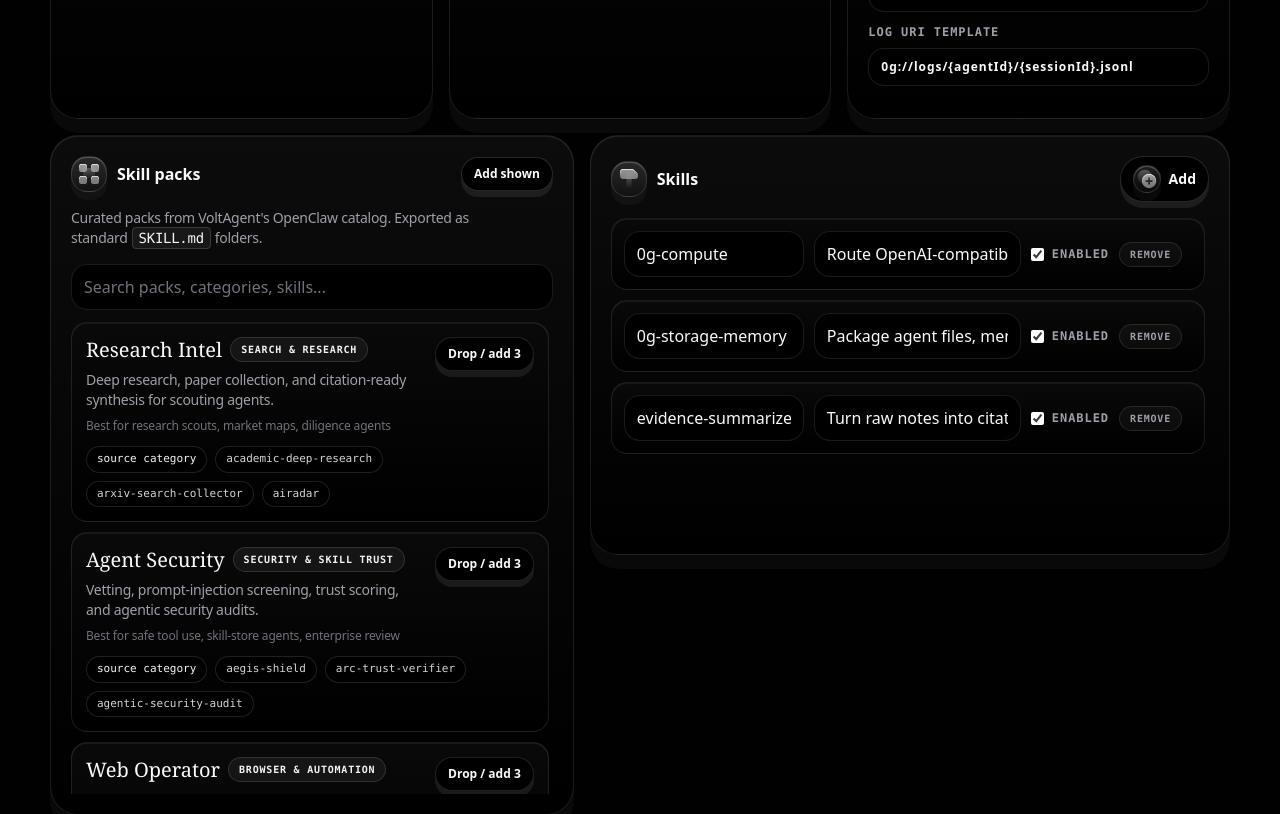
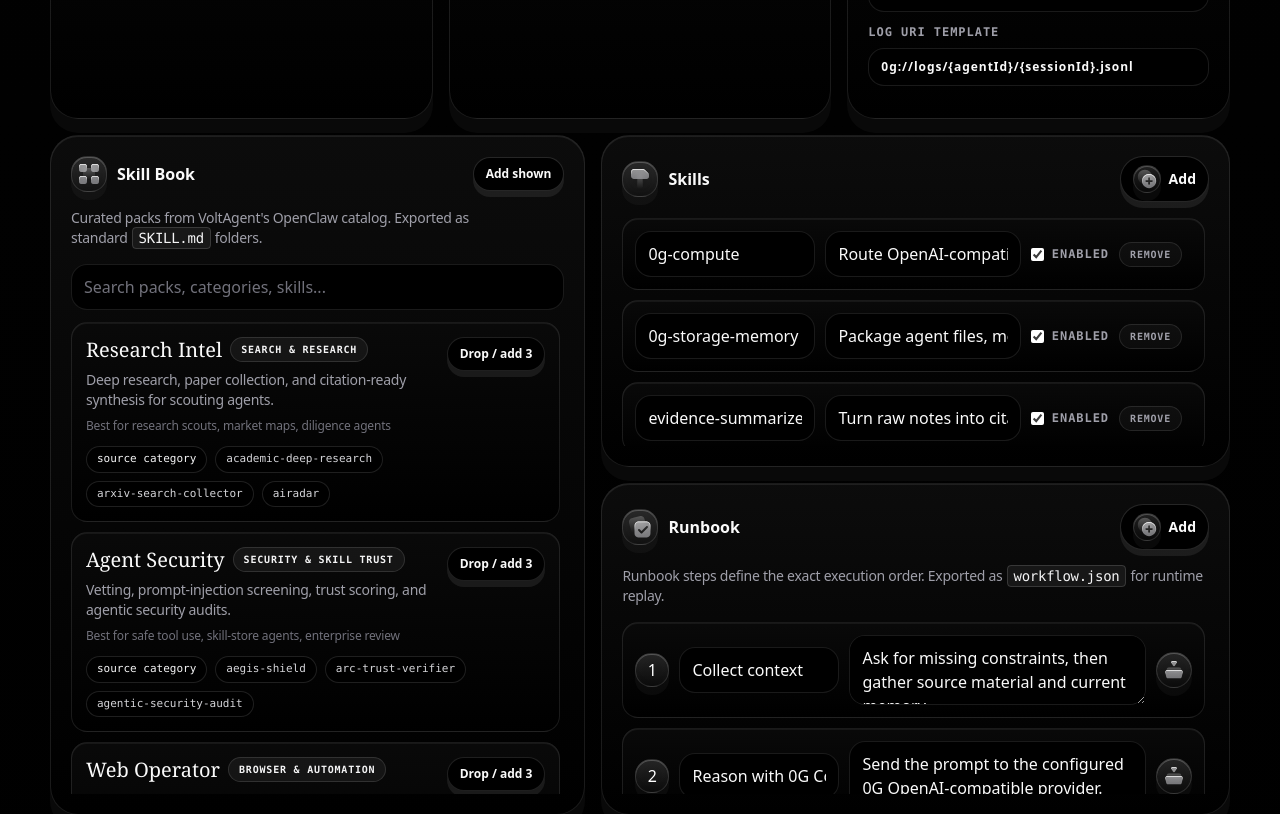
Before and after one commit to ayush-that/openagents-project, a React (Vite) app: page / in a window 1280 px wide. Shown: the part 2820-3634 px from the top of the page. Built offline with nearby package versions, Linux system fonts and the light colour scheme.

Commit message:
Balance skill book builder layout
Co-Authored-By: Lakkhan Madarchod <ayush1337@hotmail.com>

```diff
--- a/src/App.tsx
+++ b/src/App.tsx
@@ -1223,14 +1223,14 @@ function App() {
         </section>
       </section>
 
-      <section className="mt-4 grid items-start gap-4 xl:grid-cols-[minmax(0,0.9fr)_minmax(560px,1.1fr)]">
-        <section className={`${panelClass} flex flex-col xl:max-h-[680px] xl:min-h-[420px]`}>
+      <section className="mt-4 grid items-start gap-4 xl:grid-cols-[minmax(0,0.92fr)_minmax(0,1.08fr)]">
+        <section className={`${panelClass} flex flex-col xl:h-[680px] xl:min-h-0`}>
           <div className={`${panelTitleClass} justify-between`}>
             <span className="flex items-center gap-2.5">
               <span className={panelIconClass}>
                 <NucleoIcon className="size-6" name="grid" />
               </span>
-              Skill packs
+              Skill Book
             </span>
             <button
               className={`${buttonDepthClass} ${secondaryButtonClass} rounded-full px-3 py-2 text-xs font-black`}
@@ -1312,7 +1312,8 @@ function App() {
           </div>
         </section>
 
-        <section className={`${panelClass} flex flex-col xl:max-h-[680px] xl:min-h-[420px]`}>
+        <div className="grid gap-4 xl:h-[680px] xl:min-h-0 xl:grid-rows-2">
+          <section className={`${panelClass} flex min-h-0 flex-col`}>
             <div className={`${panelTitleClass} justify-between`}>
               <span className="flex items-center gap-2.5">
                 <span className={panelIconClass}>
@@ -1331,7 +1332,7 @@ function App() {
                 Add
               </button>
             </div>
-          <div className="relative z-10 grid content-start gap-2.5 overflow-y-auto pr-1 xl:flex-1">
+            <div className="relative z-10 grid flex-1 content-start gap-2.5 overflow-y-auto pr-1">
               {agent.skills.map((skill) => (
                 <article className={`${glassRowClass} grid items-center gap-2.5 rounded-2xl p-3 md:grid-cols-[180px_1fr_auto_auto_auto]`} key={skill.id}>
                   <input
@@ -1377,7 +1378,7 @@ function App() {
             </div>
           </section>
 
-        <section className={panelClass}>
+          <section className={`${panelClass} flex min-h-0 flex-col`}>
             <div className={`${panelTitleClass} justify-between`}>
               <span className="flex items-center gap-2.5">
                 <span className={panelIconClass}>
@@ -1401,7 +1402,7 @@ function App() {
               <code className="mx-1 rounded bg-white/[0.06] px-1.5 py-0.5 text-zinc-100">workflow.json</code>
               for runtime replay.
             </p>
-          <div className="relative z-10 grid gap-2.5">
+            <div className="relative z-10 grid flex-1 content-start gap-2.5 overflow-y-auto pr-1">
               {agent.workflow.map((step, index) => (
                 <article
                   className={`${glassRowClass} grid items-center gap-2.5 rounded-2xl p-3 md:grid-cols-[34px_160px_1fr_36px]`}
@@ -1428,6 +1429,7 @@ function App() {
               ))}
             </div>
           </section>
+        </div>
       </section>
       <footer className="mt-10 overflow-hidden rounded-[2rem] border border-white/10 bg-black px-5 py-6 shadow-[0_14px_0_rgba(255,255,255,0.035),inset_0_1px_0_rgba(255,255,255,0.08)]">
         <div>
```
Lines whose indentation alone changed are shown as unchanged.
